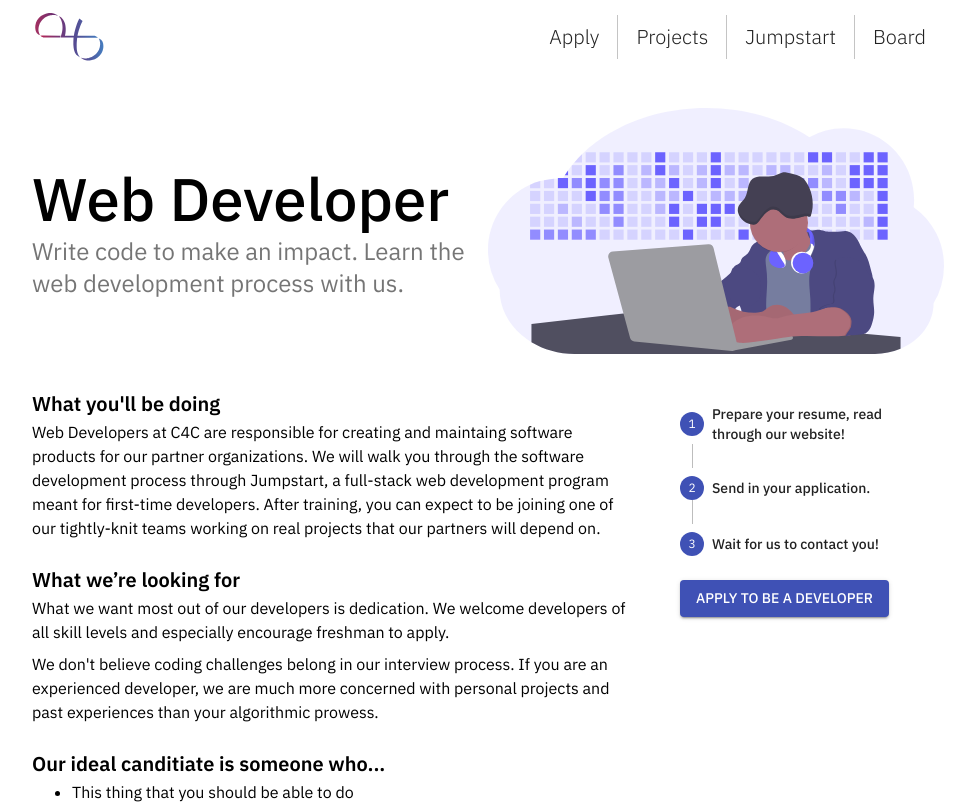
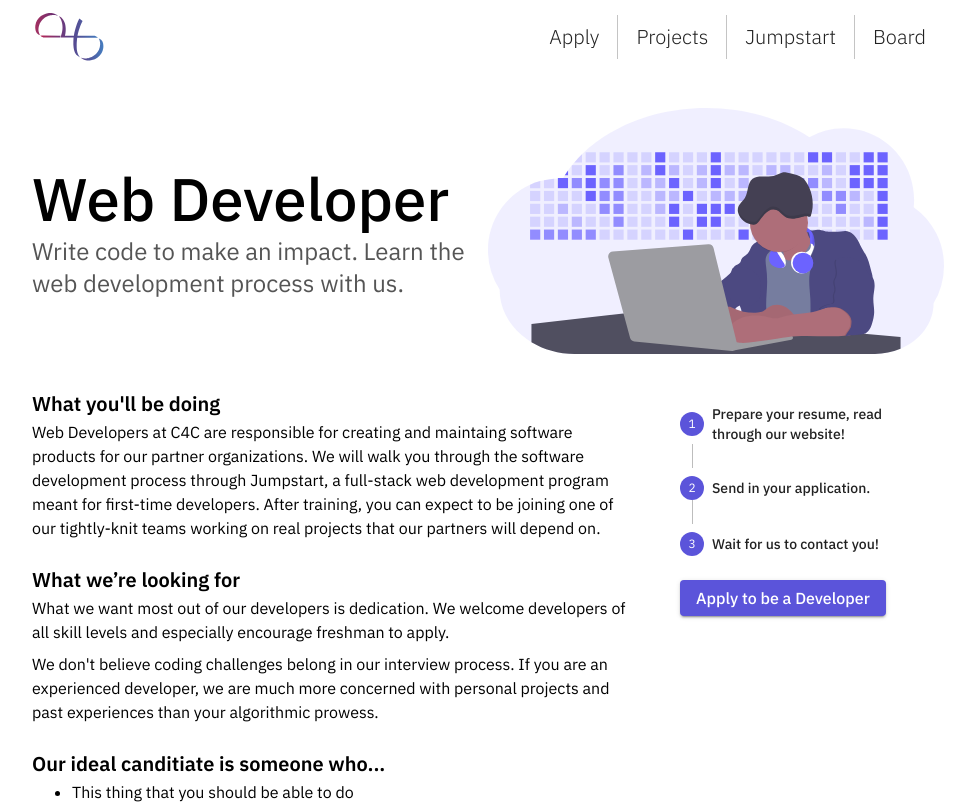
Before and after one commit to Code-4-Community/c4cneu.com, a React (Create React App) app: page /apply/developer in a window 1280 px wide. Shown: the top 804 px of the page, without its empty margins (152-1127 px from the left). Built offline with nearby package versions, Linux system fonts and the light colour scheme.

Commit message:
styling and theme fixes

```diff
--- a/src/components/Developer.tsx
+++ b/src/components/Developer.tsx
@@ -48,6 +48,10 @@ const useStyles = makeStyles({
   leftQuote: {
     position: 'relative',
     fontSize: '8em',
+  },
+  applyButton: {
+    textTransform: 'none',
+    fontWeight: 500,
   },
 });
 
@@ -145,7 +149,9 @@ const Developer: React.FC = () => {
               href="http://c4cneu.com"
               target="_blank"
             >
-              Apply to be a Developer
+              <Typography variant="body1" className={classes.applyButton}>
+                Apply to be a Developer
+              </Typography>
             </Button>
           </Box>
         </Grid>
--- a/src/components/NavBar.tsx
+++ b/src/components/NavBar.tsx
@@ -15,7 +15,6 @@ import {
 } from '@material-ui/core';
 
 import MenuIcon from '@material-ui/icons/Menu';
-import DoneIcon from '@material-ui/icons/Done';
 import { Link } from 'react-router-dom';
 import { ReactComponent as C4CSvg } from '../svg/C4C.svg';
 
--- a/src/theme.tsx
+++ b/src/theme.tsx
@@ -3,21 +3,20 @@ import { createMuiTheme, responsiveFontSizes } from '@material-ui/core/styles';
 export default responsiveFontSizes(
   createMuiTheme({
     palette: {
-      // primary: {
-      //   // light: will be calculated from palette.primary.main,
-      //  // main: '#6C4087',
-      //   // dark: will be calculated from palette.primary.main,
-      // },
-      // secondary: {
-      //   // light: will be calculated from palette.primary.main,
-      //   //main: '#C71C5B',
-      //   // dark: will be calculated from palette.primary.main,
-      //   // contrastText: will be calculated to contrast with palette.primary.main
-      // },
-      // text: {
-      //   //primary: '',
-      //   //secondary: ''
-      // },
+      primary: {
+        // light: will be calculated from palette.primary.main,
+        main: '#5B54DA',
+        // dark: will be calculated from palette.primary.main,
+      },
+      secondary: {
+        // light: will be calculated from palette.primary.main,
+        main: '#536DFE',
+        // dark: will be calculated from palette.primary.main,
+        // contrastText: will be calculated to contrast with palette.primary.main
+      },
+      text: {
+        secondary: '#555',
+      },
     },
     typography: {
       fontFamily: ['IBM Plex Sans', 'sans-serif'].join(','),
```
